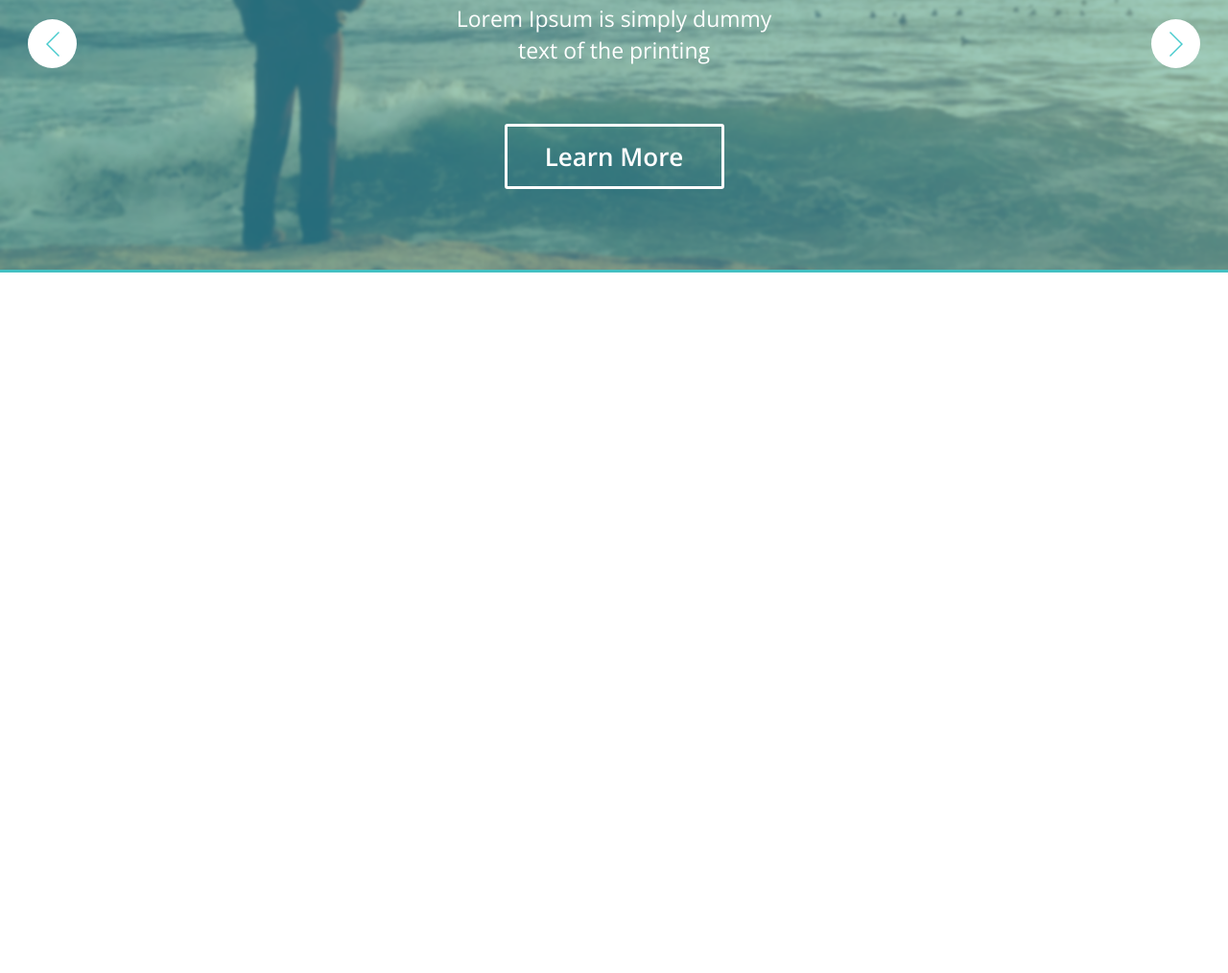
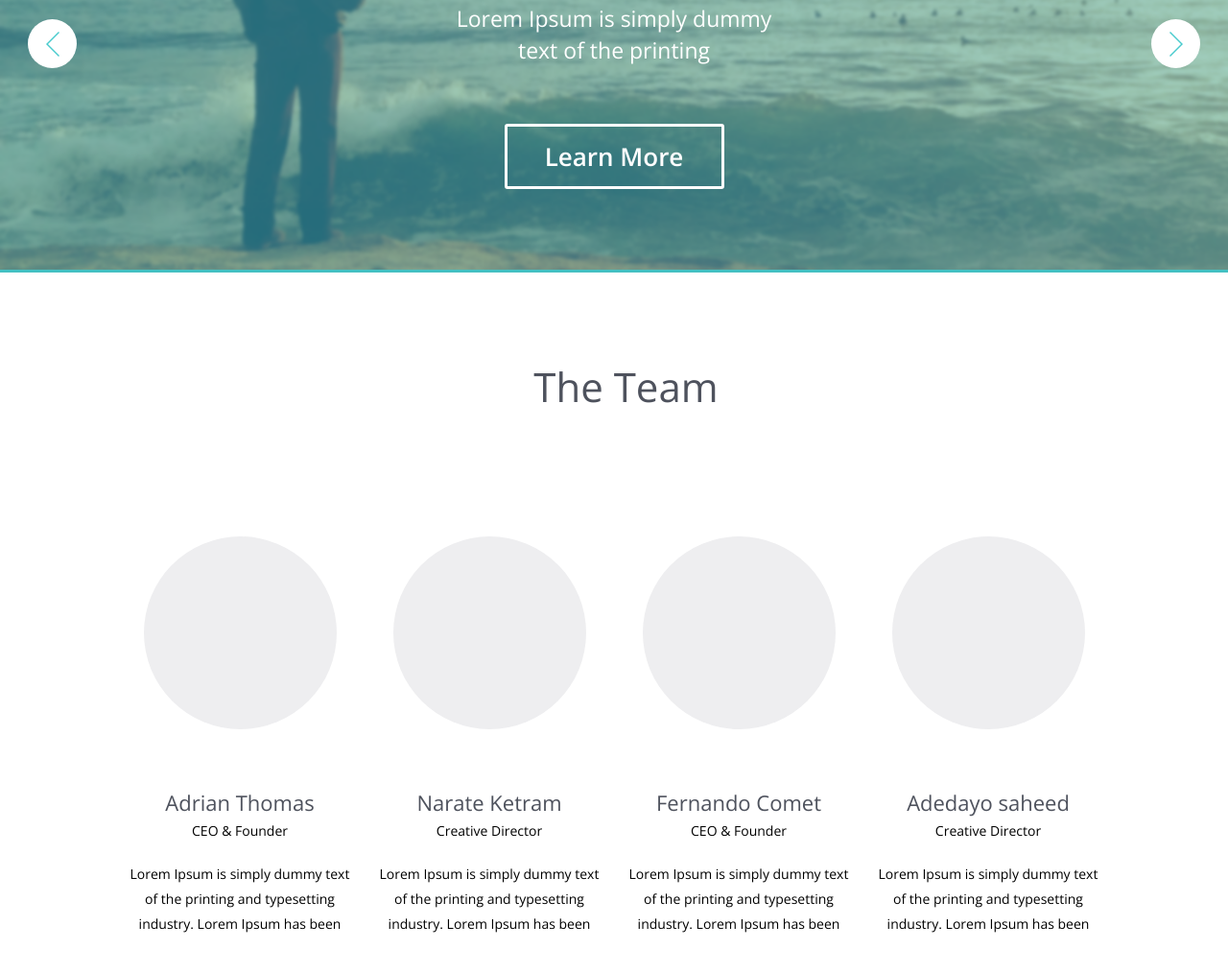
Before and after one commit to DragonDark13/test-time-is-money, a website: page src/index.html in a window 1280 px wide. Shown: the part 426-1440 px from the top of the page at 96% size. Before the commit the page ends 800 px from the top, so only its background shows below. Drawn offline with nearby package versions, Linux system fonts and the light colour scheme; files that its build step writes are made by us from their sources; files whose address does not match are found by name.

Commit message:
team block

```diff
--- a/src/index.html
+++ b/src/index.html
@@ -65,6 +65,34 @@
 
 <article class="team">
 
+<h3>The Team</h3>
+<div class="team_list">
+    <div class="team_person">
+        <div class="image_container"></div>
+        <h5 class="name">Adrian Thomas</h5>
+        <p class="position">CEO & Founder</p>
+        <p class="description">Lorem Ipsum is simply dummy text of the printing and typesetting industry. Lorem Ipsum has been </p>
+    </div>
+    <div class="team_person">
+        <div class="image_container"></div>
+        <h5 class="name">Narate Ketram</h5>
+        <p class="position">Creative Director</p>
+        <p class="description">Lorem Ipsum is simply dummy text of the printing and typesetting industry. Lorem Ipsum has been </p>
+    </div>
+    <div class="team_person">
+        <div class="image_container"></div>
+        <h5 class="name">Fernando Comet</h5>
+        <p class="position">CEO & Founder</p>
+        <p class="description">Lorem Ipsum is simply dummy text of the printing and typesetting industry. Lorem Ipsum has been </p>
+    </div>
+    <div class="team_person">
+        <div class="image_container"></div>
+        <h5 class="name">Adedayo saheed</h5>
+        <p class="position">Creative Director</p>
+        <p class="description">Lorem Ipsum is simply dummy text of the printing and typesetting industry. Lorem Ipsum has been </p>
+    </div>
+</div>
+
 </article>
 
 <!--====  End of Team  ====-->
--- a/src/style/partials/_components.less
+++ b/src/style/partials/_components.less
@@ -8,6 +8,11 @@ body>article,
 body>nav{
 	padding-left: @page_padding;
 	padding-right: @page_padding;
+}
+
+body>article{
+	padding-top: 107px;
+	padding-bottom: 107px;
 }
 
 .header{
@@ -38,8 +43,7 @@ body>nav{
 
 
 .banner {
-	padding-left: 0;
-	padding-right: 0;
+	padding: 0;
 }
 
 .slider{
@@ -55,3 +59,9 @@ body>nav{
 	}
 
 }
+
+
+.team_list{
+	.clearfix;
+	margin:  124px -15px 0;
+}
--- a/src/style/partials/_elements.less
+++ b/src/style/partials/_elements.less
@@ -24,7 +24,29 @@ a{
 	text-decoration: none;
 }
 
+h3,
+h5{
+	font-weight: normal;
+	line-height: 24px;
+	color: @text_color;
+}
+
 h1{
 	font-weight: 600;
     font-size: 63px;
 }
+
+h3{
+	font-size: 42px;
+	line-height: 24px;
+
+}
+
+h5{
+	font-size: 22px;
+}
+
+p{
+	font-size: 14px;
+	line-height: 26px;
+}
--- a/src/style/partials/_modules.less
+++ b/src/style/partials/_modules.less
@@ -115,9 +115,77 @@
 		margin-left: 29px;
 		background-image: url(../img/slider_arrow_left.png);
 	}
+
 	.arrow_right{
 		float: right;
 		margin-right: 29px;
 		background-image: url(../img/slider_arrow_right.png);
 	}
 }
+
+article>h3{
+	text-align: center;
+    text-indent: 25px;
+    margin-top: 0px;
+}
+
+.team_person{
+	width: 25%;
+	float: left;
+	text-align: center;
+	padding: 20px 15px;
+
+	.image_container{
+		.base_effect_block();
+		.circle(201px);
+		background-color: @color_gray;
+		.margin_auto();
+	    margin-bottom: 64px;
+
+	    &:after{
+		content: '+';
+		// top: 0;
+		// bottom: 0;
+		.margin_auto();
+		font-weight: 800;
+		// background-color: #f46d6d;
+		.opacity(0);
+		line-height: 201px;
+		font-size: 82px;
+		color: #f46d6d;
+		.transition;
+	    }
+
+		// horizontal line
+	    &:after{
+			// width: 41px;
+			// height: 10px
+	    }
+
+	    // vertical line
+
+	    // &:before{
+	    // 	height: 41px;
+	    // 	width: 10px;
+	    // }
+
+	    &:hover{
+
+	    	&:after{
+	    		.opacity(1);
+	    	}
+	    }
+
+	}
+
+	.name{
+		margin-bottom: 0;
+	}
+
+	.position{
+	    margin-top: 5px;
+	    margin-bottom: 19px;
+	}
+
+
+}
--- a/src/style/partials/_variables.less
+++ b/src/style/partials/_variables.less
@@ -5,5 +5,5 @@
 @text_color: #4e525d;
 @color_white: #FFF;
 @color_black: #000;
-
 @page_padding:  135px;
+@color_gray: #eeeef0;
```
Also changed, not shown: build/css/main.css, build/index.html. Lines whose indentation alone changed are shown as unchanged.
